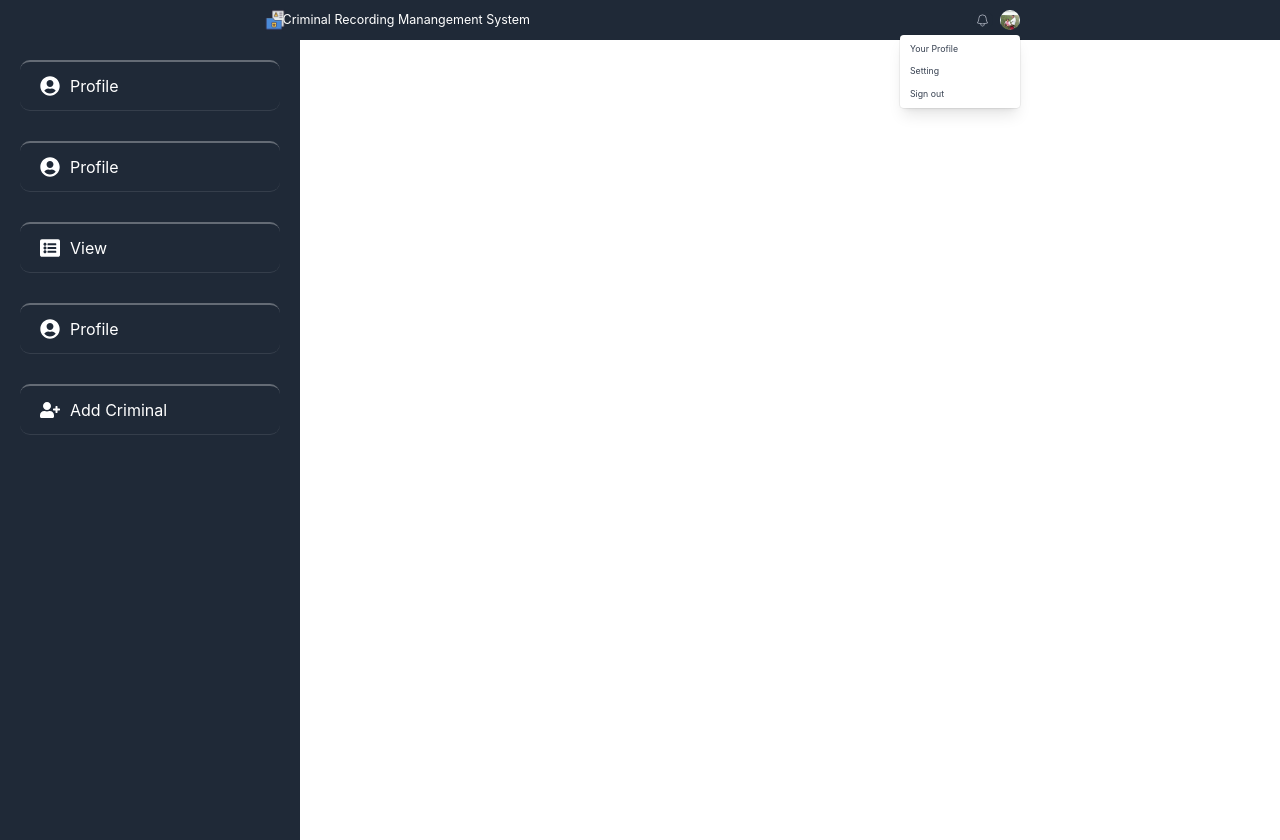
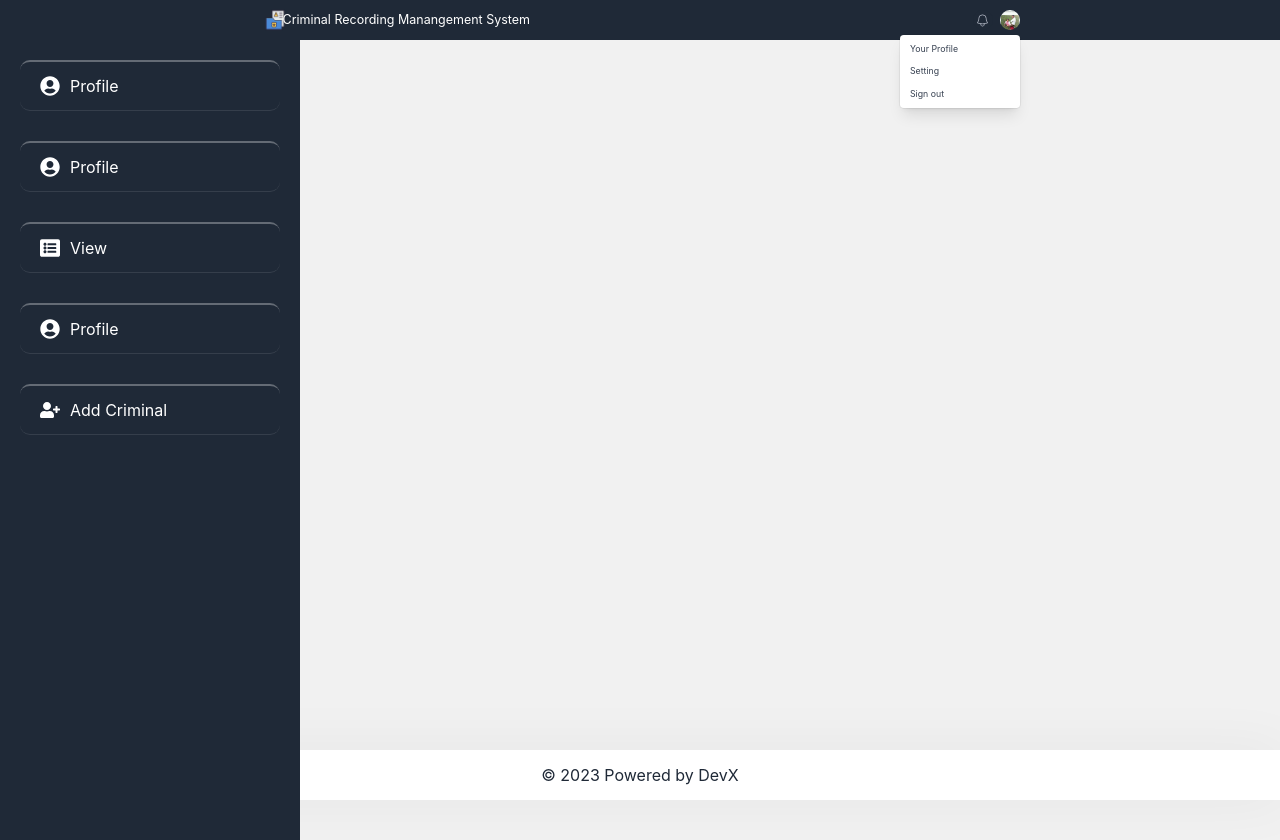
Before and after one commit to natnaeln4d/CBTP-Criminal-recording-system, a React (Create React App) app: page / in a window 1280 px wide. Built offline with nearby package versions, Linux system fonts and the light colour scheme.

Commit message:
Working on  Footer Component

```diff
--- a/src/App.js
+++ b/src/App.js
@@ -1,4 +1,5 @@
 import './App.css';
+import Footer from './componets/Footer/Footer';
 import Navbar from './componets/Navbar/Navbar';
 import Sidebar from './componets/SIdebar/Sidebar';
 
@@ -7,6 +8,7 @@ function App() {
     <div className="w-[100%]">
       <Navbar />
       <Sidebar />
+      <Footer />
 
     </div>
   );
--- a/src/componets/Footer/Footer.css
+++ b/src/componets/Footer/Footer.css
@@ -0,0 +1,17 @@
+.footer{
+    width: 100%;
+    height: 50px;
+    position: absolute;
+    bottom: 0px;
+    z-index: -2;
+    display: flex;
+    align-items: center;
+    justify-content: center;
+    color: #fff;
+    background-color: #fff;
+    color: black;
+    /* box-shadow: 2px 2px 2px #000; */
+    box-shadow: 7px 0 60px rgba(16, 15, 15, 0.05);
+    font-size: 1.6rem;
+    color: rgb(31 41 55);
+}
--- a/src/componets/Footer/Footer.js
+++ b/src/componets/Footer/Footer.js
@@ -0,0 +1,12 @@
+import React from 'react'
+import './Footer.css'
+
+function Footer() {
+    let year = new Date()
+    console.log();
+  return (
+    <div className='footer bg-gray-800'>&copy; {year.getFullYear()}  Powered by DevX </div>
+  )
+}
+
+export default Footer
--- a/src/index.css
+++ b/src/index.css
@@ -13,6 +13,7 @@ html{
   font-size: 10px;
 }
 body {
+  position: relative;
   margin: 0;
   font-family: -apple-system, BlinkMacSystemFont, 'Segoe UI', 'Roboto', 'Oxygen',
     'Ubuntu', 'Cantarell', 'Fira Sans', 'Droid Sans', 'Helvetica Neue',
@@ -20,6 +21,7 @@ body {
   -webkit-font-smoothing: antialiased;
   -moz-osx-font-smoothing: grayscale;
   height: 100vh;
+  background-color: #f1f1f1;
 }
 
 code {
```
